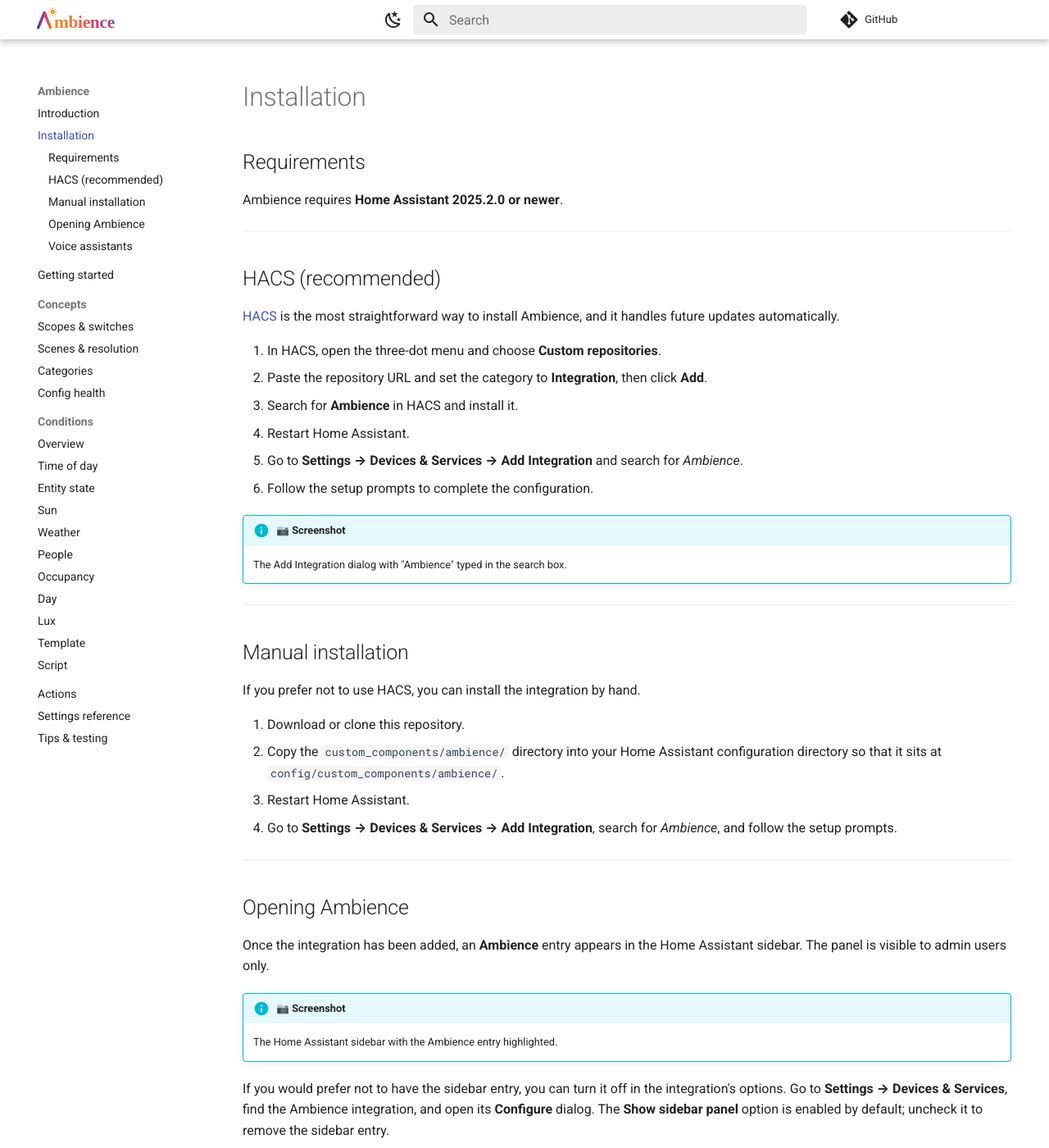
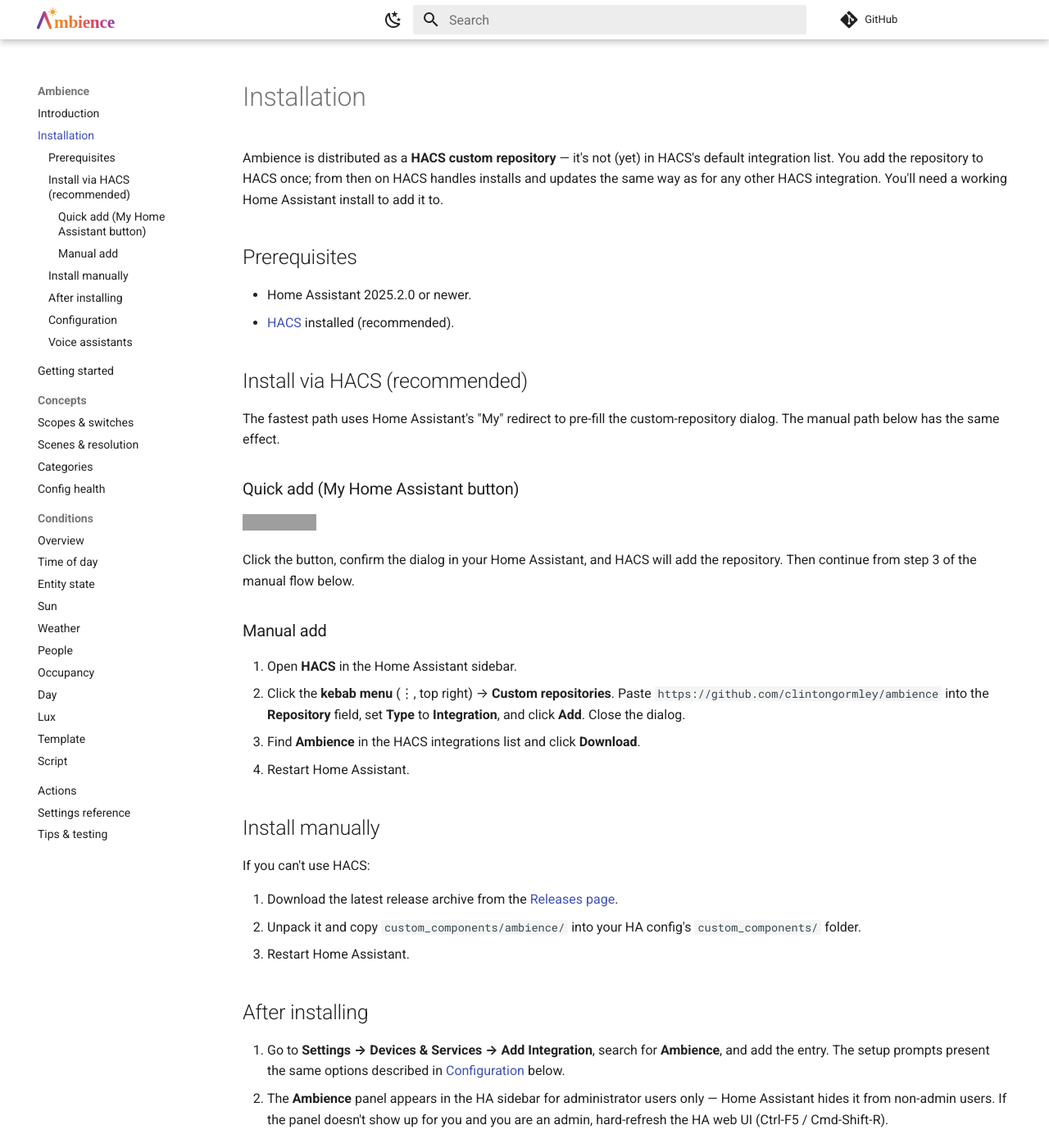
Before and after one commit to clintongormley/ambience, an MkDocs documentation site: the page built from docs/installation.md, in a window 1280 px wide and 1400 px high. Shown: the whole window at 82% size. Built offline with MkDocs 1.6.1 and Material for MkDocs 9.7.7, drawn with Linux system fonts in a browser that asks for light colours; comment, search, counter and statistics services are not loaded; some of the changed text lies outside the part shown; grey boxes are pictures that could not be loaded.

Commit message:
docs: model installation page on eppgrid, link README to live docs site
- Rework the HACS install section to match the eppgrid layout: custom-repo
  intro, bulleted prerequisites, a My Home Assistant quick-add button, and
  a manual-add flow.
- Add a Configuration section (with screenshot placeholder) for the
  Configure dialog options, cross-linked from After installing.
- Add a Getting started link at the foot of the page.
- Point the README full-docs links at the published GitHub Pages site.

```diff
--- a/docs/installation.md
+++ b/docs/installation.md
@@ -1,76 +1,92 @@
 # Installation
 
-## Requirements
+Ambience is distributed as a **HACS custom repository** — it's not (yet) in
+HACS's default integration list. You add the repository to HACS once; from then
+on HACS handles installs and updates the same way as for any other HACS
+integration. You'll need a working Home Assistant install to add it to.
 
-Ambience requires **Home Assistant 2025.2.0 or newer**.
+## Prerequisites
 
----
+- Home Assistant 2025.2.0 or newer.
+- [HACS](https://hacs.xyz/) installed (recommended).
 
-## HACS (recommended)
+## Install via HACS (recommended)
 
-[HACS](https://hacs.xyz/) is the most straightforward way to install Ambience,
-and it handles future updates automatically.
+The fastest path uses Home Assistant's "My" redirect to pre-fill the
+custom-repository dialog. The manual path below has the same effect.
 
-1. In HACS, open the three-dot menu and choose **Custom repositories**.
-2. Paste the repository URL and set the category to **Integration**, then click
-   **Add**.
-3. Search for **Ambience** in HACS and install it.
+### Quick add (My Home Assistant button)
+
+[![Open your Home Assistant instance and open this repository in HACS.](https://my.home-assistant.io/badges/hacs_repository.svg)](https://my.home-assistant.io/redirect/hacs_repository/?owner=clintongormley&repository=ambience&category=integration)
+
+Click the button, confirm the dialog in your Home Assistant, and HACS will add
+the repository. Then continue from step 3 of the manual flow below.
+
+### Manual add
+
+1. Open **HACS** in the Home Assistant sidebar.
+2. Click the **kebab menu** (⋮, top right) → **Custom repositories**. Paste
+   `https://github.com/clintongormley/ambience` into the **Repository** field,
+   set **Type** to **Integration**, and click **Add**. Close the dialog.
+3. Find **Ambience** in the HACS integrations list and click **Download**.
 4. Restart Home Assistant.
-5. Go to **Settings → Devices & Services → Add Integration** and search for
-   _Ambience_.
-6. Follow the setup prompts to complete the configuration.
+
+## Install manually
+
+If you can't use HACS:
+
+1. Download the latest release archive from the
+   [Releases page](https://github.com/clintongormley/ambience/releases).
+2. Unpack it and copy `custom_components/ambience/` into your HA config's
+   `custom_components/` folder.
+3. Restart Home Assistant.
+
+## After installing
+
+1. Go to **Settings → Devices & Services → Add Integration**, search for
+   **Ambience**, and add the entry. The setup prompts present the same options
+   described in [Configuration](#configuration) below.
+2. The **Ambience** panel appears in the HA sidebar for administrator users
+   only — Home Assistant hides it from non-admin users. If the panel doesn't
+   show up for you and you are an admin, hard-refresh the HA web UI
+   (Ctrl-F5 / Cmd-Shift-R).
+
+## Configuration
+
+Ambience has a small set of options you can change at any time after installing.
+Go to **Settings → Devices & Services**, find the Ambience integration, and open
+its **Configure** dialog.
 
 !!! info "📷 Screenshot"
+    The Ambience **Configure** dialog, showing the **Show sidebar panel** option.
 
-    The Add Integration dialog with "Ambience" typed in the search box.
-
----
-
-## Manual installation
-
-If you prefer not to use HACS, you can install the integration by hand.
-
-1. Download or clone this repository.
-2. Copy the `custom_components/ambience/` directory into your Home Assistant
-   configuration directory so that it sits at
-   `config/custom_components/ambience/`.
-3. Restart Home Assistant.
-4. Go to **Settings → Devices & Services → Add Integration**, search for
-   _Ambience_, and follow the setup prompts.
-
----
-
-## Opening Ambience
-
-Once the integration has been added, an **Ambience** entry appears in the Home
-Assistant sidebar. The panel is visible to admin users only.
-
-!!! info "📷 Screenshot"
-
-    The Home Assistant sidebar with the Ambience entry highlighted.
-
-If you would prefer not to have the sidebar entry, you can turn it off in the
-integration's options. Go to **Settings → Devices & Services**, find the
-Ambience integration, and open its **Configure** dialog. The **Show sidebar
-panel** option is enabled by default; uncheck it to remove the sidebar entry.
-
-## Voice assistants
-
-Ambience can create one switch entity per scope (`switch.living_room_ambience`, `switch.house_ambience`, etc.) that you can use from dashboards, automations, or voice assistants. To enable this, open the Ambience panel's Settings modal (cogwheel ⚙), go to the **Advanced** tab, and turn on **Scope-level pause switch**. Disabling a scope while this is on deletes its switch entity. Changes take effect live.
-
-When per-scope switches are enabled, you can choose which voice assistants they
-are exposed to. There is one toggle per assistant — **Assist**, **Google
-Assistant**, and **Alexa**. By default the switches are exposed to **Assist** (Home
-Assistant's built-in voice agent) only; the Google and Alexa toggles require Home
-Assistant Cloud (or a manual setup) to have any effect. Because each switch is
-named after its scope (for example "Living Room Ambience") and assigned to the
-matching area, you can say things like "turn off Living Room Ambience".
-
-Changing these toggles re-applies the exposure to every Ambience switch in
-place, so any per-switch exposure you had set manually in
-**Settings → Voice assistants → Expose** for these entities is overwritten.
+**Show sidebar panel** controls the **Ambience** entry in the Home Assistant
+sidebar. It is enabled by default; uncheck it to remove the sidebar entry.
 
 As an alternative to the sidebar, you can add the **Ambience card** to any
 dashboard. The card provides the same interface and is useful if you want to
 embed Ambience within an existing dashboard layout rather than giving it a
 dedicated panel. You add it like any other card, through the dashboard editor.
+
+## Voice assistants
+
+Ambience can create one switch entity per scope (`switch.living_room_ambience`,
+`switch.house_ambience`, etc.) that you can use from dashboards, automations, or
+voice assistants. To enable this, open the Ambience panel's Settings modal
+(cogwheel ⚙), go to the **Advanced** tab, and turn on **Scope-level pause
+switch**. Disabling a scope while this is on deletes its switch entity. Changes
+take effect live.
+
+When per-scope switches are enabled, you can choose which voice assistants they
+are exposed to. There is one toggle per assistant — **Assist**, **Google
+Assistant**, and **Alexa**. By default the switches are exposed to **Assist**
+(Home Assistant's built-in voice agent) only; the Google and Alexa toggles
+require Home Assistant Cloud (or a manual setup) to have any effect. Because each
+switch is named after its scope (for example "Living Room Ambience") and assigned
+to the matching area, you can say things like "turn off Living Room Ambience".
+
+Changing these toggles re-applies the exposure to every Ambience switch in place,
+so any per-switch exposure you had set manually in **Settings → Voice assistants
+→ Expose** for these entities is overwritten.
+
+Next, head to [Getting started](getting-started.md) to create your first scene.
```
Also changed, not shown: README.md (+2 -2 lines).
